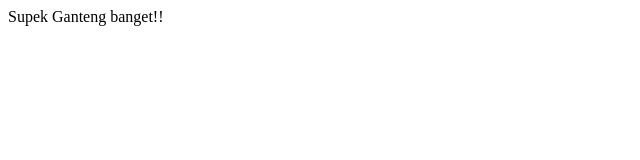
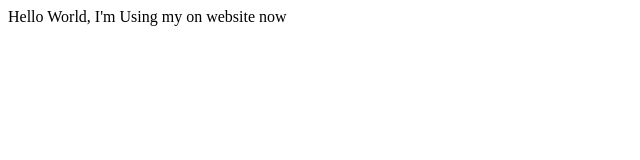
Before and after one commit to febryanarnold/febryanarnold.github.io, a plain HTML site: page index.html in a window 1280 px wide. Shown: the whole page, without its empty margins (0-640 px from the left). Drawn offline with Linux system fonts and the light colour scheme.

Commit message:
Update index.html

```diff
--- a/index.html
+++ b/index.html
@@ -3,7 +3,7 @@
 
 </head>
 <body>
-  <p>Supek Ganteng banget!!</p>
+  <p>Hello World, I'm Using my on website now</p>
 </body>
 
 </html>
```
